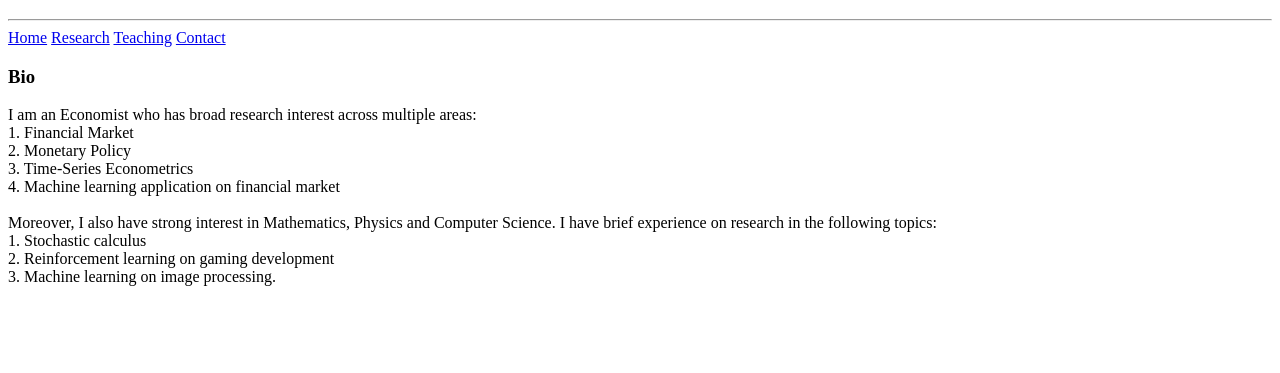
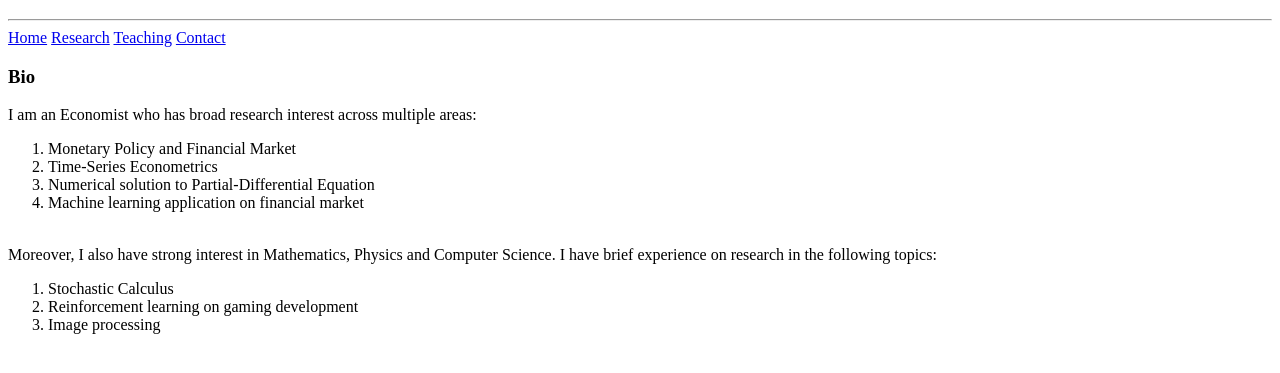
Before and after one commit to AlvinLHC/Personal_Website, a plain HTML site: page index.html in a window 1280 px wide. Shown: the part 61-434 px from the top of the page. Drawn offline with Linux system fonts and the light colour scheme.

Commit message:
Add ordered list to index

```diff
--- a/index.html
+++ b/index.html
@@ -18,16 +18,20 @@
 
     <h3>Bio</h3>
     <p>
-        I am an Economist who has broad research interest across multiple areas: <br />
-        1. Financial Market <br />
-        2. Monetary Policy <br />
-        3. Time-Series Econometrics <br />
-        4. Machine learning application on financial market <br />
+        I am an Economist who has broad research interest across multiple areas:
+        <ol>
+            <li>Monetary Policy and Financial Market</li>
+            <li>Time-Series Econometrics</li>
+            <li>Numerical solution to Partial-Differential Equation</li>
+            <li>Machine learning application on financial market</li>
+        </ol>
         <br />
-        Moreover, I also have strong interest in Mathematics, Physics and Computer Science. I have brief experience on research in the following topics: <br />
-        1. Stochastic calculus <br />
-        2. Reinforcement learning on gaming development<br />
-        3. Machine learning on image processing.<br />
+        Moreover, I also have strong interest in Mathematics, Physics and Computer Science. I have brief experience on research in the following topics:
+        <ol>
+            <li>Stochastic Calculus</li>
+            <li>Reinforcement learning on gaming development</li>
+            <li>Image processing</li>
+        </ol>
     </p>
 </body>
 </html>
```
